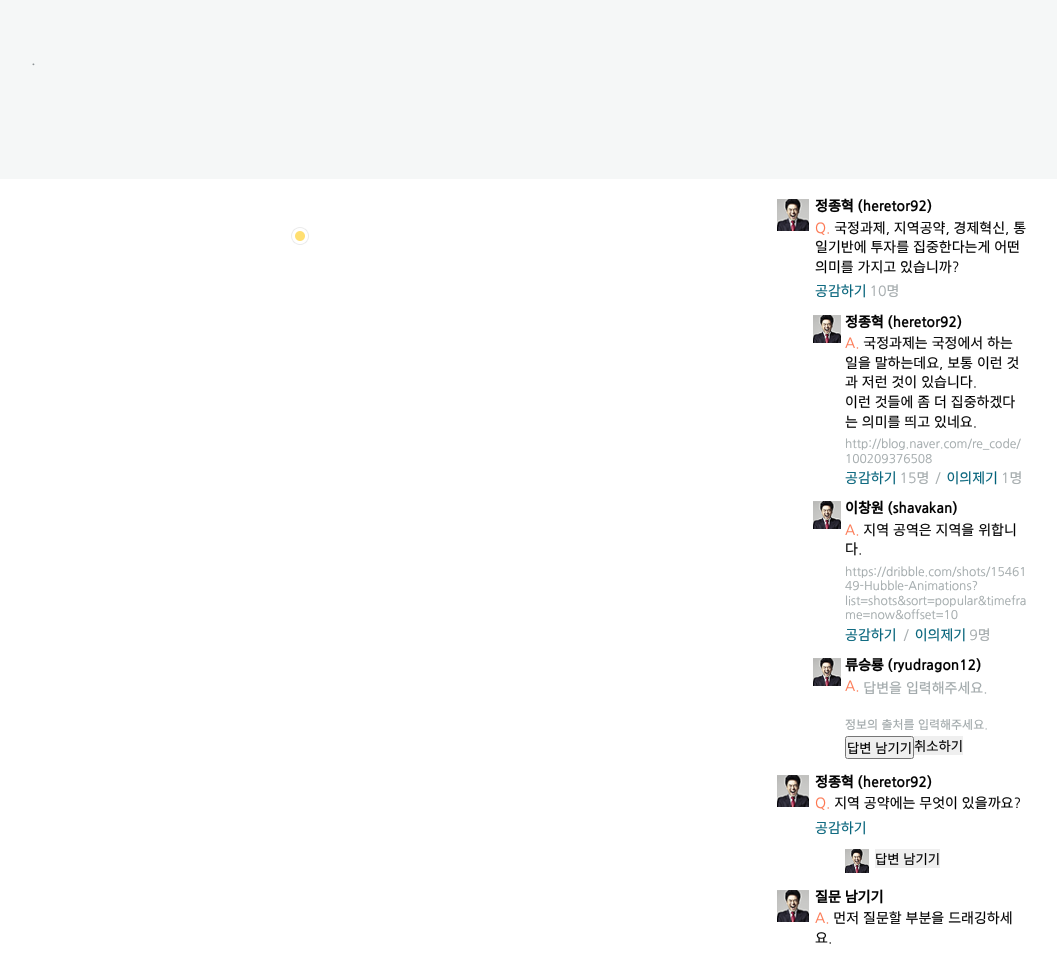
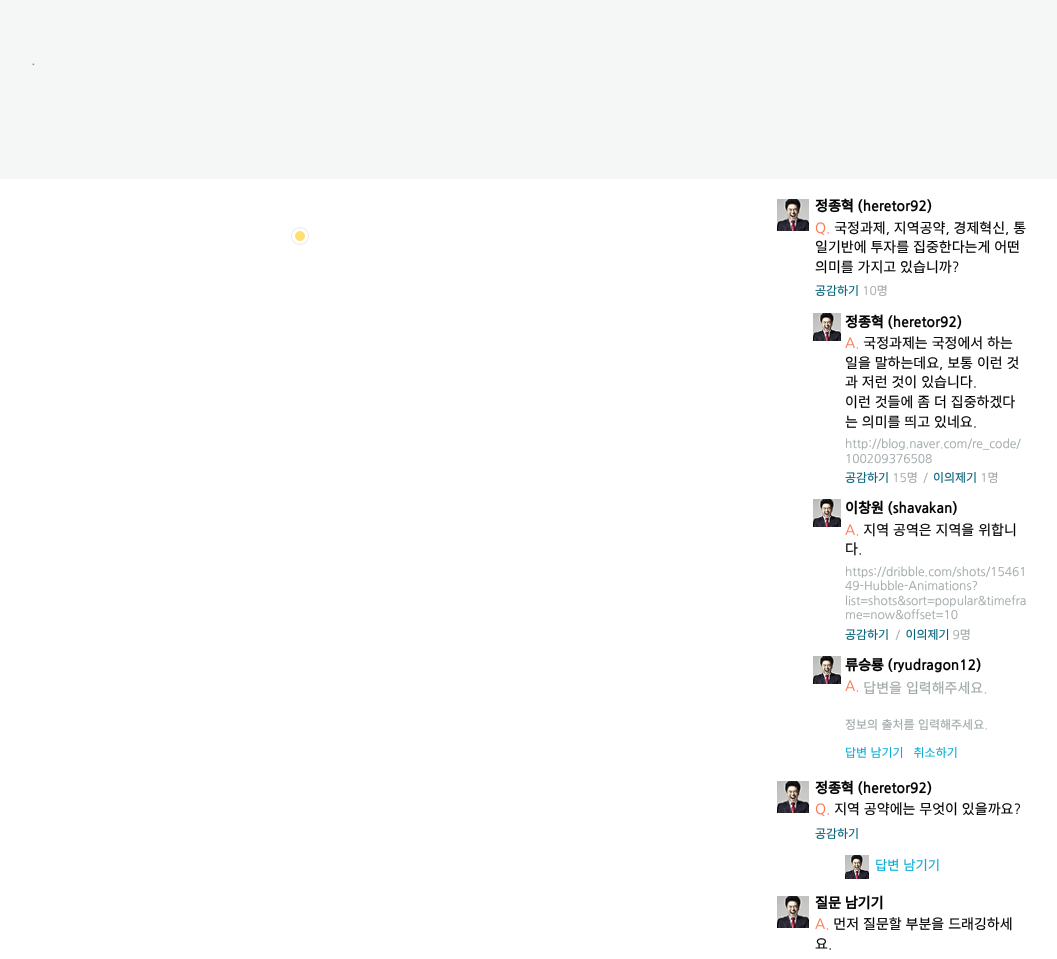
Before and after one commit to BudgetWiser/budgetwiser_django, a Django app: template budgetwiser/budgetwiser/templates/index.html in a window 1280 px wide. Shown: the part 105-1064 px from the top of the page, without its empty margins (113-1170 px from the left). Run offline with Django 3.2, Linux system fonts and the light colour scheme; the template is opened without the code that fills it, so the values that code supplies are empty.

Commit message:
comment css finalize

```diff
--- a/budgetwiser/budgetwiser/static/css/index.css
+++ b/budgetwiser/budgetwiser/static/css/index.css
@@ -249,7 +249,6 @@
     float: left;
     width: 28px;
     height: 28px;
-    margin-top: 2px;
     border-radius: 14px;
 }
 #cmnt-response-section {
@@ -261,10 +260,26 @@
     color: #a0a8aa;
     resize: none;
 }
+#cmnt-reply-btn-section {
+    margin-top: 10px;
+}
 #cmnt-reply-btn {
     float: left;
+    border: 0px;
+    outline: none;
+    background: none;
+    color: #08afd8;
+    cursor: pointer;
+    font-size: 12px;
+    margin-right: 10px;
 }
-#cmnt-cancel-ctn {
+#cmnt-cancel-btn {
+    border: 0px;
+    outline: none;
+    background: none;
+    color: #08afd8;
+    font-size: 12px;
+    cursor: pointer;
 }
 #cmnt-answer-img {
     float: left;
@@ -274,8 +289,11 @@
 }
 #cmnt-answer-btn {
     margin-left: 6px;
-}
-#cmnt-write-content {
+    border: 0px;
+    outline: none;
+    background: none;
+    color: #08afd8;
+    cursor: pointer;
 }
 .cmnt-content {
     height: 100%;
@@ -306,12 +324,12 @@
 .cmnt-vote {
     float: left;
     margin-right: 3px;
-    font-size: 14px;
+    font-size: 12px;
     color: #00627a;
 }
 .cmnt-numvotes {
     float: left;
     margin-right: 2px;
-    font-size: 14px;
+    font-size: 12px;
     color: #a3aaac;
 }
--- a/budgetwiser/budgetwiser/templates/index.html
+++ b/budgetwiser/budgetwiser/templates/index.html
@@ -65,7 +65,7 @@
     <aside id="comment-wrapper">
         <ul id="commbtn-section">
 			{% for p in paragraphs %}
-			<li class="comment-summary-{{p.id}}">
+			<li class="comment-summary" id="cmnt-summary-{{p.id}}">
 				<button type="button">comment button</button>
 				<span class="comm-num">{{p.num_comments}}</span>
 			</li>
```
